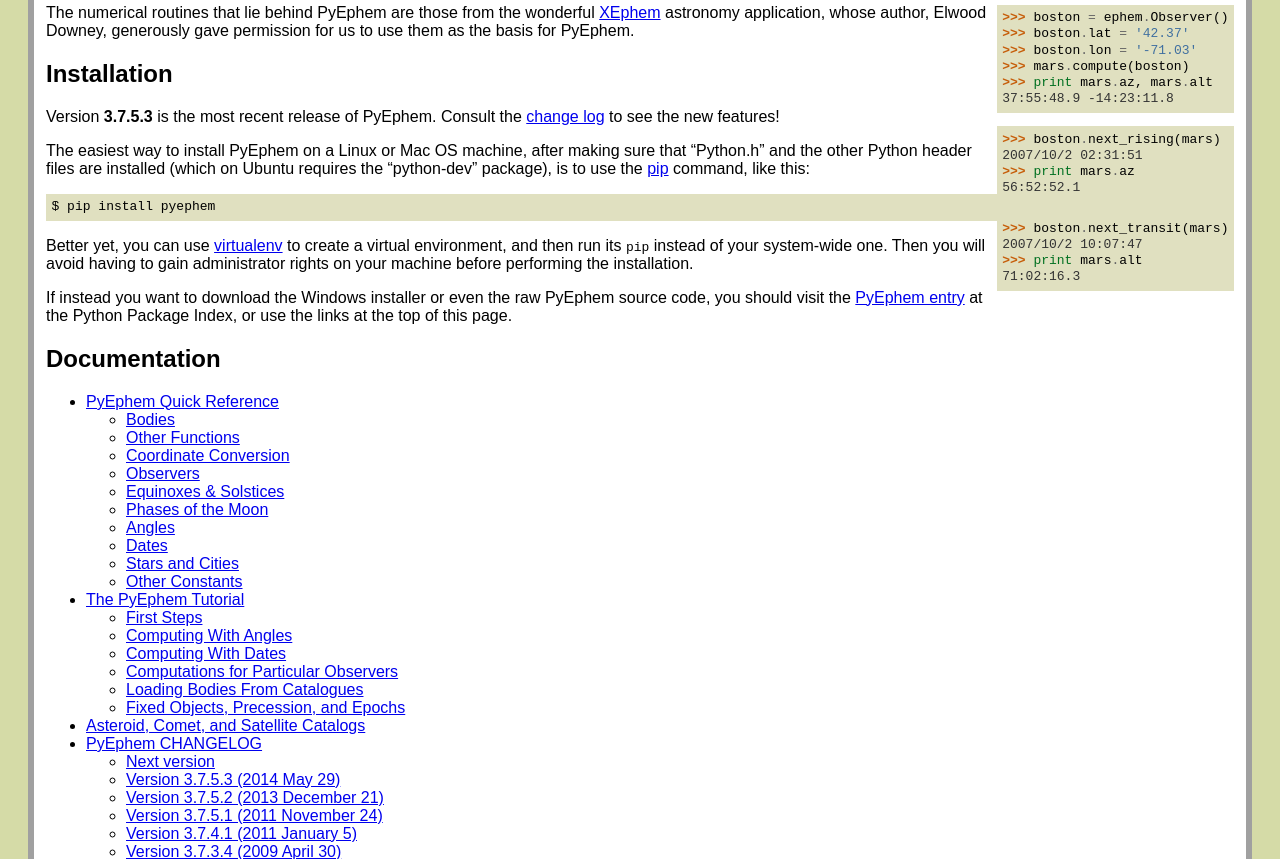
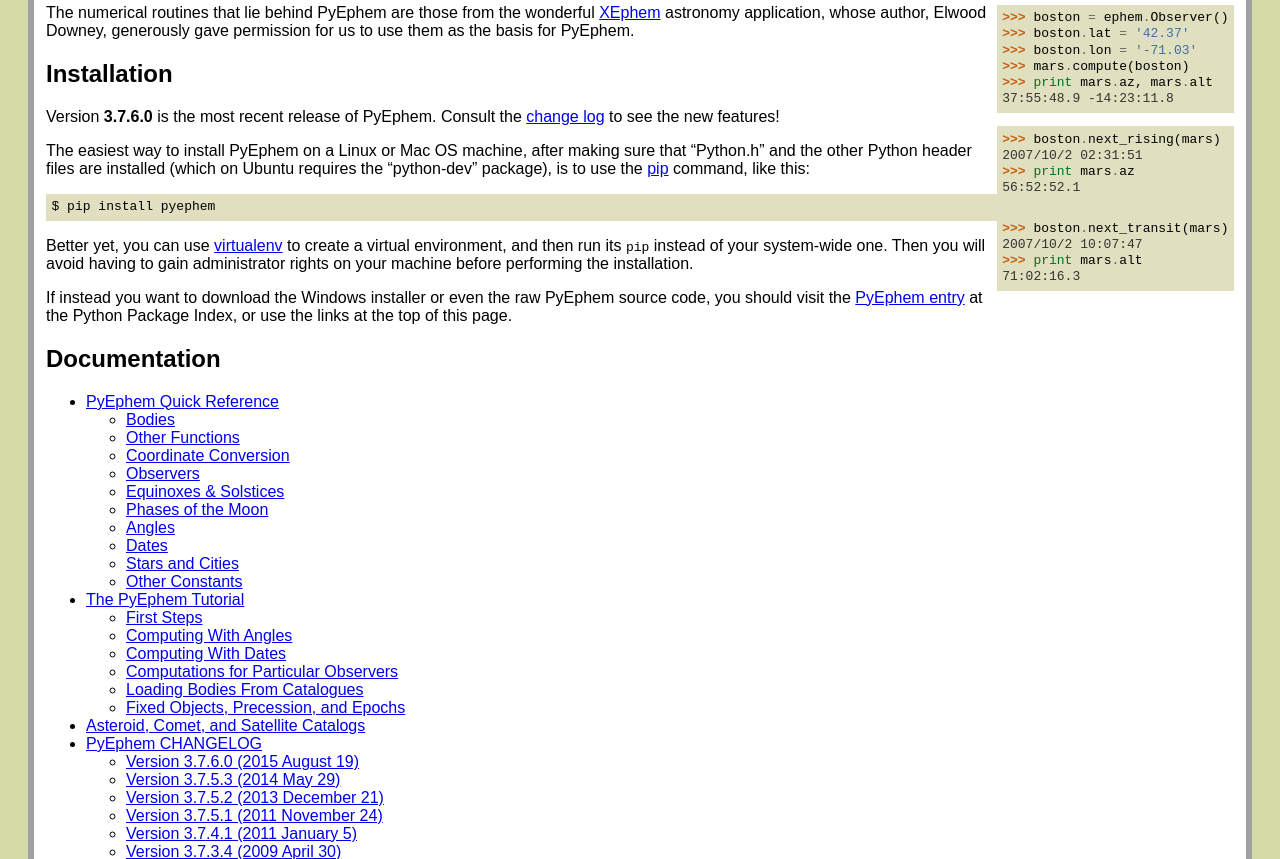
Before and after one commit to brandon-rhodes/pyephem, a Sphinx documentation site: the page built from ephem/doc/index.rst, in a window 1280 px wide and 1400 px high, scrolled down 452 px. Shown: the part 152-1011 px from the top of the window. Built offline with Sphinx 7.4.7, drawn with Linux system fonts in a browser that asks for light colours.

Commit message:
Update web site for 3.7.6.0 release

```diff
--- a/ephem/doc/CHANGELOG.rst
+++ b/ephem/doc/CHANGELOG.rst
@@ -1,8 +1,8 @@
 PyEphem CHANGELOG
 =================
 
-Next version
-------------
+Version 3.7.6.0 (2015 August 19)
+--------------------------------
 
 - The new ``ephem.cities.lookup()`` function runs a Google geocoding
   search and returns an ``Observer`` object for the top result.
--- a/ephem/doc/index.rst
+++ b/ephem/doc/index.rst
@@ -45,7 +45,7 @@
      Includes Windows installers!
      <br/>
      <br/>
-     <a href="https://pypi.python.org/packages/source/e/ephem/ephem-3.7.5.3.tar.gz#md5=0e33905844e3be5c901c13e5a9c938a3"
+     <a href="https://pypi.python.org/packages/source/e/ephem/ephem-3.7.6.0.tar.gz#md5=0e33905844e3be5c901c13e5a9c938a3"
       >Source code</a><br/>
      As a .tar.gz file
    </p>
@@ -147,7 +147,7 @@
 Installation
 ------------
 
-Version **3.7.5.3** is the most recent release of PyEphem.
+Version **3.7.6.0** is the most recent release of PyEphem.
 Consult the `change log`_ to see the new features!
 
 .. _change log: CHANGELOG
```
